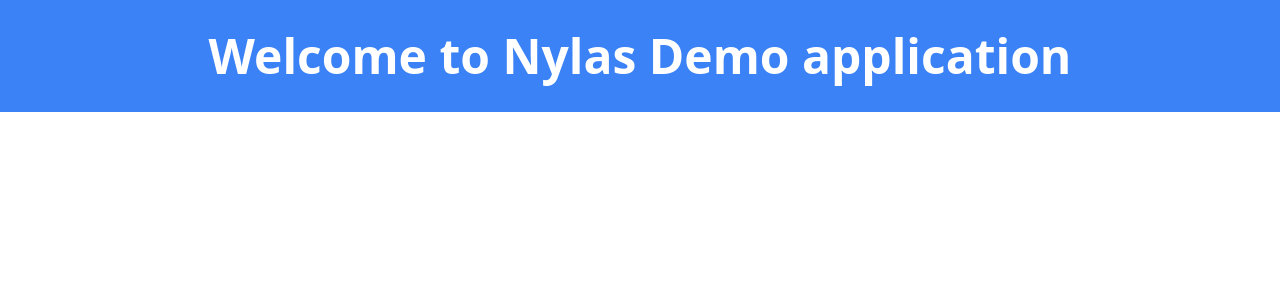
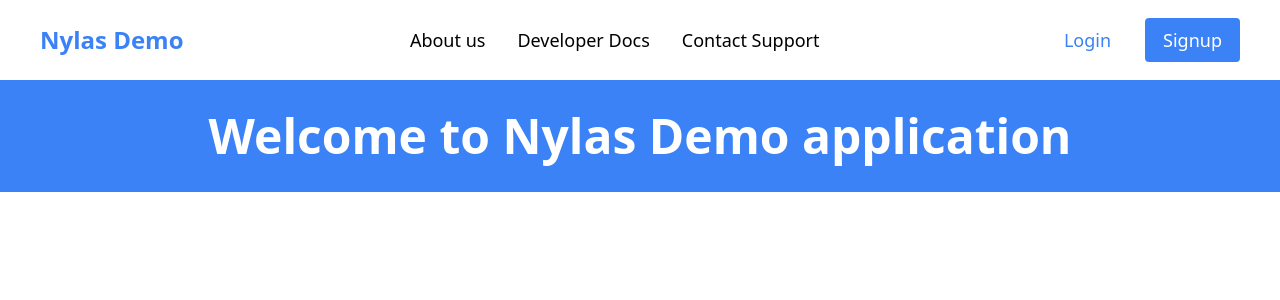
Before and after one commit to SubashPradhan/nylas-demo, a Next.js app: page / in a window 1280 px wide. Shown: the top 300 px of the page. Built offline with nearby package versions, Linux system fonts and the light colour scheme.

Commit message:
Navbar for desktop version

```diff
--- /dev/null
+++ b/src/components/Navbar.tsx
@@ -0,0 +1,73 @@
+import Link from "next/link";
+
+const NavBar: React.FC = () => {
+  return (
+    <header className="bg-blue p-4 shadow-md flex justify-between items-center py-6">
+      <div className="text-blue-500 font-bold text-2xl px-6">
+      <Link href="/">Nylas Demo</Link>
+      </div>
+
+      <nav>
+        <ul className="hidden md:flex space-x-8 text-grey-200 text-lg">
+          <li>
+            <a
+              href="https://www.nylas.com/"
+              target="_blank"
+              rel="noopener noreferrer"
+              className="hover:underline"
+            >
+              About us
+            </a>
+          </li>
+          <li>
+            <a
+              href="https://developer.nylas.com/"
+              target="_blank"
+              rel="noopener noreferrer"
+              className="hover:underline"
+            >
+              Developer Docs
+            </a>
+          </li>
+          <li>
+            <a
+              href="https://support.nylas.com/hc/en-us"
+              target="_blank"
+              rel="noopener noreferrer"
+              className="hover:underline"
+            >
+              Contact Support
+            </a>
+          </li>
+        </ul>
+      </nav>
+
+      <nav>
+        <ul className="flex space-x-4 text-white px-6 text-lg">
+          <li>
+            <a
+              href="https://dashboard-v3.nylas.com/login"
+              target="_blank"
+              rel="noopener noreferrer"
+              className="bg-white text-blue-500 px-4 py-2 rounded hover:bg-gray-100 hover:border-blue-500 border-2 border-transparent hover:bg-white"
+            >
+              Login
+            </a>
+          </li>
+          <li>
+            <a
+              href="https://dashboard-v3.nylas.com/register"
+              target="_blank"
+              rel="noopener noreferrer"
+              className="bg-blue-500 text-white px-4 py-2 rounded hover:bg-white hover:text-blue-500 hover:border-blue-500 border-2 border-transparent"
+            >
+              Signup
+            </a>
+          </li>
+        </ul>
+      </nav>
+    </header>
+  );
+};
+
+export default NavBar;
--- a/src/pages/index.tsx
+++ b/src/pages/index.tsx
@@ -1,8 +1,10 @@
+import NavBar from "@/components/Navbar";
 import Hero from "../components/Hero";
 
 const Home: React.FC = () => {
   return (
     <div>
+      <NavBar />
       <Hero />
     </div>
   );
```
